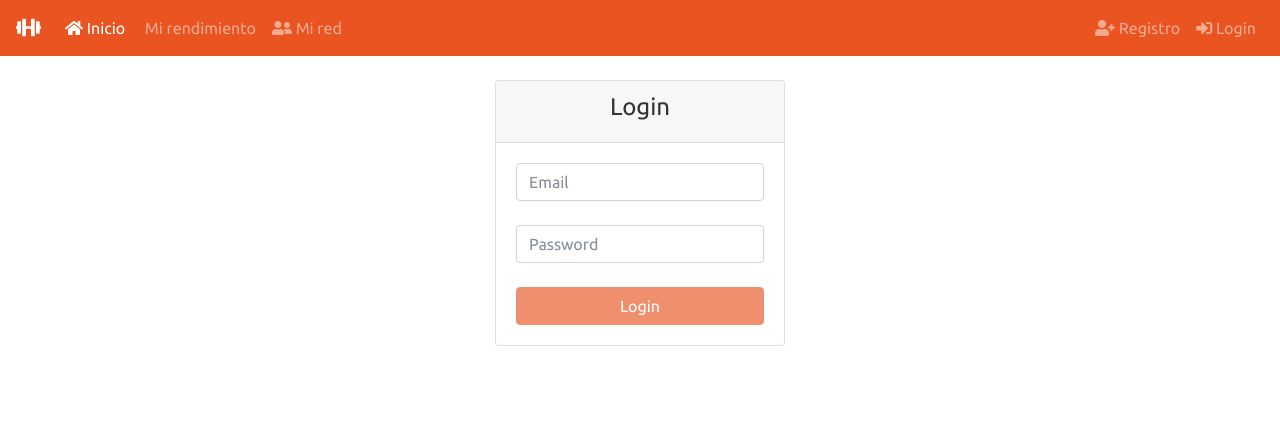
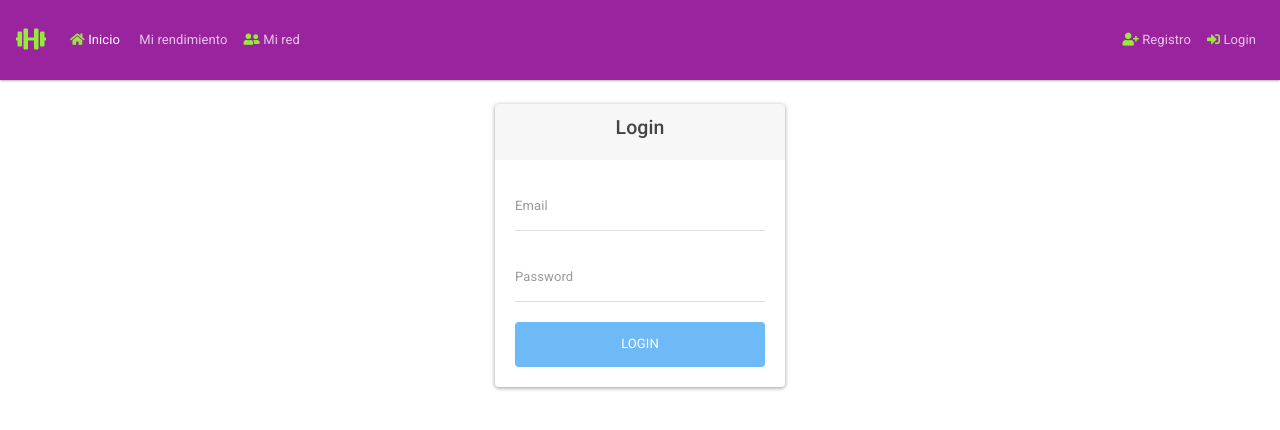
Before and after one commit to Khalhipo/proyectoFinal, an Angular app: page / in a window 1280 px wide. Shown: the top 430 px of the page. Built offline with nearby package versions, Linux system fonts and the light colour scheme; some icons are missing.

Commit message:
colores y estilo

```diff
--- a/src/app/components/navigation/navigation.component.css
+++ b/src/app/components/navigation/navigation.component.css
@@ -0,0 +1,13 @@
+nav {
+    background-color: #9A239E;
+
+}
+
+* {
+    color: #95EB3A ;
+}
+
+
+a:hover {
+    color:greenyellow;
+}
--- a/src/app/components/navigation/navigation.component.html
+++ b/src/app/components/navigation/navigation.component.html
@@ -1,4 +1,4 @@
-<nav class="navbar navbar-expand-lg navbar-dark bg-primary">
+<nav class="navbar navbar-expand-lg navbar-dark">
     <a class="navbar-brand" href="#"><i class="fas fa-dumbbell"></i></a>
     <button class="navbar-toggler" type="button" data-toggle="collapse" data-target="#navbarColor01"
         aria-controls="navbarColor01" aria-expanded="false" aria-label="Toggle navigation">
--- a/src/app/components/social/social.component.css
+++ b/src/app/components/social/social.component.css
@@ -1,12 +1,29 @@
+::placeholder {
+    color: white;
+}
+
+input {
+    padding:0 1em;
+    font-size: 14px;
+    font-weight: bold;
+    color: white;
+}
+
 .chat {
     max-height: 250px;
-    overflow-y: scroll;
+    overflow-y: auto;
 }
 
 .lista-amigos {
-    max-height: 500px;
-    overflow-y: scroll;
+    max-height: 410px;
+    overflow-y: auto;
 }
+
+.img-thumbnail {
+    background: rgb(185,34,195);
+background: linear-gradient(0deg, rgba(185,34,195,1) 0%, rgba(45,253,198,1) 100%);
+}
+
 
 .img-user {
     border-radius: 40px;
@@ -43,10 +60,28 @@
     align-items: center;
 }
 
-.message-friend {
-    padding-right: 4em;
+.card-header {
+    background-color: #9A239E;
+    color: white;
 }
 
-.message-me {
-    padding-left: 4em;
+.icono {
+    color: #95EB3A;
 }
+
+.card {
+    color: black;
+    background-color: orange;
+}
+
+.list-group-item {
+    background-color:#fed8b1 ;
+    color: black;
+    box-shadow: 2px 2px 3px black;
+    border-radius: 5px;
+    margin: 0.5em ;
+}
+
+li {
+    text-decoration: none;
+}
--- a/src/app/components/social/social.component.html
+++ b/src/app/components/social/social.component.html
@@ -4,13 +4,13 @@
 <div class="mx-auto m-4" style="width: 60vh;">
 <div class="card">
     <div class="card-header">
-        <h4 class="card-title">Añade a tus amigos</h4>
+        <h5 class="card-title"><i class="icono fas fa-user-plus"></i> Añade a tus amigos</h5>
     </div>
     <ul class="list-group list-group-flush">
         <input class="form-control" type="text" [(ngModel)]="busqueda" placeholder="Busca por email" (input)="buscarConRetraso()">
         <li *ngFor="let user of users" class="list-group-item">
             <div class="container-friend">
-                <div><img class="img-user" src="{{user.imgSrc ? user.imgSrc : 'assets/images/foto_perfil.jpg'}}"></div>
+                <div><img class="img-user img-thumbnail" src="{{user.imgSrc ? user.imgSrc : 'assets/images/foto_perfil.jpg'}}"></div>
                     <div>
                     <div><strong><i class="fas fa-id-badge"></i></strong> {{user.nombre}}</div>
                     <div><span class="data-email"><i class="fas fa-envelope-square"></i> {{user.email}}</span></div>
@@ -19,21 +19,21 @@
                     <button class="btn btn-primary" (click)="addFriend(user)"><i class="fas fa-user-plus"></i></button>
                 </div>
                 </div>
-
         </li>
     </ul>
 </div>
 <div class="alert alert-danger" role="alert" *ngIf="mensaje">
     <strong>{{mensaje}}</strong>
 </div>
-<div class="lista-amigos card mt-4">
+<div class="card mt-4">
     <div class="card-header">
-        <h4 class="card-title">Lista de amigos</h4>
+        <h5 class="card-title"><i class="icono fas fa-users"></i> Lista de amigos</h5>
     </div>
+    <div class="card-body lista-amigos ">
     <ul class="list-group list-group-flush">
         <li *ngFor="let user of friendsUser" class="list-group-item">
         <div class="container-friend">
-        <div><img class="img-user" src="{{user.imgSrc ? user.imgSrc : 'assets/images/foto_perfil.jpg'}}"></div>
+        <div><img class="img-user img-thumbnail" src="{{user.imgSrc ? user.imgSrc : 'assets/images/foto_perfil.jpg'}}"></div>
             <div>
             <div><strong><i class="fas fa-id-badge"></i></strong> {{user.nombre}}</div>
             <div><span class="data-email"><i class="fas fa-envelope-square"></i> {{user.email}}</span></div>
@@ -44,12 +44,11 @@
         </div>
         </div>
         </li>
-        <li *ngIf="friendsUser.length==0">
-            <div class="alert alert-primary" role="alert">
+            <div *ngIf="friendsUser.length==0" class="alert alert-primary" role="alert">
                 Aún no has añadido ningún amigo
               </div>
-        </li>
     </ul>
+</div>
 </div>
 </div>
 </div>
@@ -59,7 +58,7 @@
     <div class="card-header">
         <div class="header-chat">
             <div>
-              <img  class="img-user-chat" src="{{userSelected.imgSrc ? userSelected.imgSrc : 'assets/images/foto_perfil.jpg'}}">
+              <img  class="img-user-chat img-thumbnail" src="{{userSelected.imgSrc ? userSelected.imgSrc : 'assets/images/foto_perfil.jpg'}}">
               <strong>{{userSelected.nombre}}</strong>
             </div>
           <button (click)="userSelected = null" class="btn"><i class="fas fa-times"></i></button>
@@ -68,9 +67,9 @@
     <div class="chat card-body">
         <ul *ngIf="mensajesChat.length>0; else chatVacio">
             <li *ngFor="let message of mensajesChat" class="list-group-item">
-               <span class="message-friend"  *ngIf="message.idRemitente == userSelected.id;else usuarioLogueado"><strong>{{userSelected.nombre}}:</strong> {{message.mensaje}}</span>
+               <span *ngIf="message.idRemitente == userSelected.id;else usuarioLogueado"><strong>{{userSelected.nombre}}:</strong> {{message.mensaje}}</span>
                <ng-template #usuarioLogueado>
-                <span class="message-me"><strong >Yo:</strong> {{message.mensaje}}</span>
+                <span><strong >Yo:</strong> {{message.mensaje}}</span>
                </ng-template>
             </li>
         </ul>
@@ -79,7 +78,7 @@
         </ng-template>
     </div>
     <div class="card-body">
-            <input class="form-control" type="text" [(ngModel)]="mensajeEnviado.mensaje" placeholder="Mensaje">
+            <input class="form-control" type="text" [(ngModel)]="mensajeEnviado.mensaje" placeholder="Escribe tu mensaje aquí...">
             <button [disabled]="!mensajeEnviado.mensaje" class="btn btn-primary btn-block" (click)="escribirMensaje()">Enviar</button>
             <button [disabled]="mensajesChat.length==0" class="btn btn-danger btn-block" (click)="borrarChat(userSelected.id)">Borrar conversación</button>
     </div>
--- a/src/index.html
+++ b/src/index.html
@@ -3,7 +3,7 @@
 <head>
   <meta charset="utf-8">
   <link rel="stylesheet" href="https://maxcdn.bootstrapcdn.com/bootstrap/4.0.0/css/bootstrap.min.css" integrity="sha384-Gn5384xqQ1aoWXA+058RXPxPg6fy4IWvTNh0E263XmFcJlSAwiGgFAW/dAiS6JXm" crossorigin="anonymous">
-  <link rel="stylesheet" href="https://stackpath.bootstrapcdn.com/bootswatch/4.5.2/united/bootstrap.min.css">
+  <link rel="stylesheet" href="https://stackpath.bootstrapcdn.com/bootswatch/4.5.2/materia/bootstrap.min.css">
   <link rel="stylesheet" href="https://pro.fontawesome.com/releases/v5.10.0/css/all.css" integrity="sha384-AYmEC3Yw5cVb3ZcuHtOA93w35dYTsvhLPVnYs9eStHfGJvOvKxVfELGroGkvsg+p" crossorigin="anonymous"/>
 
   <title>ProyectoFinal</title>
```
